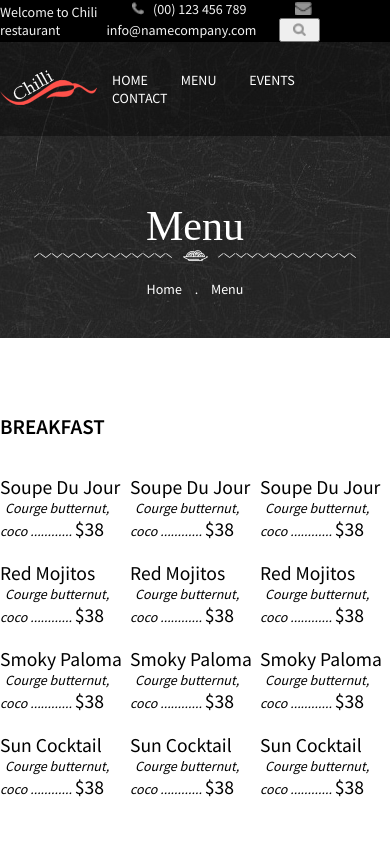
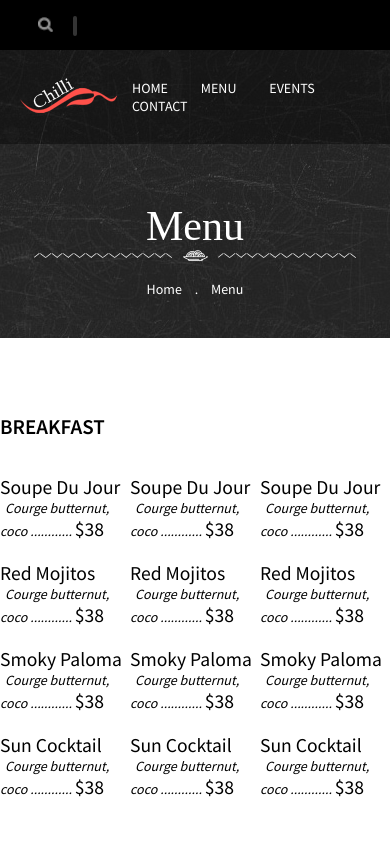
Before and after one commit to Olcatsy/restaurant, a website: page menu.html in a window 390 px wide. Shown: the top 844 px of the page. Drawn offline with Linux system fonts and the light colour scheme; a web font is replaced by a local one.

Commit message:
-Added variables for screen breakpoints -Added a mixin for media queries -Made the outer container responsive -Made the header responsive

```diff
--- a/events.html
+++ b/events.html
@@ -36,9 +36,15 @@
 						info@namecompany.com
 					</span>
 
-					<button class="header__contact-button" type="button">
-						<img class="header__icon" src="assets\top-nav\icon-magnifying-glass.png" alt="">
-					</button>
+					<form class="header__search">
+
+						<button class="header__search-button" type="button">
+							<img class="header__icon" src="assets\top-nav\icon-magnifying-glass.png" alt="">
+						</button>
+
+						<input id="search" class="header__search-field" type="text" placeholder="Search...">
+
+					</form>
 
 				</div>
 			</div>
@@ -244,6 +250,6 @@
 		</div>
 	</footer>
 
-
+<script src="js/main.js"></script>
 </body>
 </html>
--- a/menu.html
+++ b/menu.html
@@ -36,9 +36,15 @@
 						info@namecompany.com
 					</span>
 
-					<button class="header__contact-button" type="button">
-						<img class="header__icon" src="assets\top-nav\icon-magnifying-glass.png" alt="">
-					</button>
+					<form class="header__search">
+
+						<button class="header__search-button" type="button">
+							<img class="header__icon" src="assets\top-nav\icon-magnifying-glass.png" alt="">
+						</button>
+
+						<input id="search" class="header__search-field" type="text" placeholder="Search...">
+
+					</form>
 
 				</div>
 			</div>
@@ -536,6 +542,6 @@
 		</div>
 	</footer>
 
-
+<script src="js/main.js"></script>
 </body>
 </html>
--- a/sass/components/_banner.scss
+++ b/sass/components/_banner.scss
@@ -3,7 +3,7 @@
   color: $white;
   height: 40vh;
   text-align: center;
-  @include flexbox(row);
+  @include flexbox(row, center, flex-end);
 
   &__outer-container {
     @extend %outer-container;
--- a/sass/components/_header.scss
+++ b/sass/components/_header.scss
@@ -12,22 +12,41 @@
   &__top {
     background-color: $black;
     color: $light-grey;
+
+    @include min-width($tablet) {}
+  }
+
+  &__welcome {
+    display: none;
+
+    @include min-width($tablet) {
+      display: inline-block;
     }
+  }
 
   &__contact-item {
     padding: 0 20px;
+    display: none;
+
+    @include min-width($tablet) {
+      display: inline-block;
+    }
   }
 
   &__icon {
     /*change this to match font size*/
-    height: 13px;
+    height: 15px;
     position: relative;
     bottom: -1px;
     padding: 0 6px;
+
+    @include min-width($tablet) {}
   }
 
   &__search {
     display: inline-block;
+
+    @include min-width($tablet) {}
 
     &-button {
       background-color: transparent;
@@ -35,6 +54,8 @@
       border: none;
       min-width: 50px;
       min-height: 50px;
+
+      @include min-width($tablet) {}
     }
 
     &-field {
@@ -45,6 +66,8 @@
       border-radius: 7px;
       width: 0;
       transition: width 1s ease;
+
+      @include min-width($tablet) {}
     }
 
     &:focus-within {
@@ -60,21 +83,28 @@
     background-color: $black-transparent;
     color: $white;
     padding: 15px 0;
+
+    @include min-width($tablet) {}
   }
 
   &__nav-list {
     padding: 0;
+
+    @include min-width($tablet) {}
   }
 
   &__nav-item {
     display: inline-block;
+
+    @include min-width($tablet) {}
   }
 
   &__nav-link {
     @include link($red);
     text-transform: uppercase;
     padding: 0 15px;
+
+    @include min-width($tablet) {}
   }
 
-
 }
--- a/sass/helpers/_mixins.scss
+++ b/sass/helpers/_mixins.scss
@@ -1,3 +1,4 @@
+/* FLEXBOX */
 @mixin flexbox($flex-direction, $justify: initial, $align: initial) {
   display: flex;
   flex-direction: $flex-direction;
@@ -18,6 +19,8 @@
   }
 }
 
+
+/* FORM FIELD */
 @mixin form-field($font-color, $focus-color) {
   color: $font-color;
   padding: 10px;
@@ -29,3 +32,11 @@
     border: 1px solid $focus-color;
   }
 }
+
+
+/* MEDIA QUERIES */
+@mixin min-width($breakpoint) {
+  @media screen and (min-width: $breakpoint) {
+    @content;
+  }
+}
--- a/sass/helpers/_placeholders.scss
+++ b/sass/helpers/_placeholders.scss
@@ -1,10 +1,18 @@
 %outer-container {
-  margin: auto;
-  max-width: 1000px;
-  /* I left this for mobile version
-  padding-left:20px;
-  padding-right:20px;*/
+  padding: 0 20px;
+
+  @include min-width($tablet) {
+    margin: auto;
+    max-width: 1000px;
+  }
+
+  @include min-width($desktop) {
+    margin: auto;
+    max-width: 1200px;
+  }
 }
+
+
 
 %underline {
   margin: 0 auto 15px auto;
--- a/sass/helpers/_variables.scss
+++ b/sass/helpers/_variables.scss
@@ -14,3 +14,9 @@ $dark-background: url(../assets/reso-background.jpg);
 
 
 /* BREAKPOINTS */
+/* Since I'm doing mobile first,
+these breakpoints are used with min-width*/
+$phone-lnd: 480px;
+$tablet: 768px;
+$laptop: 1024px;
+$desktop: 1600px;
--- a/sass/main.scss
+++ b/sass/main.scss
@@ -1,8 +1,9 @@
 @import 'normalize';
 
+@import 'helpers/variables';
 @import 'helpers/mixins';
 @import 'helpers/placeholders';
-@import 'helpers/variables';
+
 
 @import 'components/typography';
 @import 'components/banner';
```
Also changed, not shown: index.html (+1 -0 lines), css/main.css, js/main.js (added).
